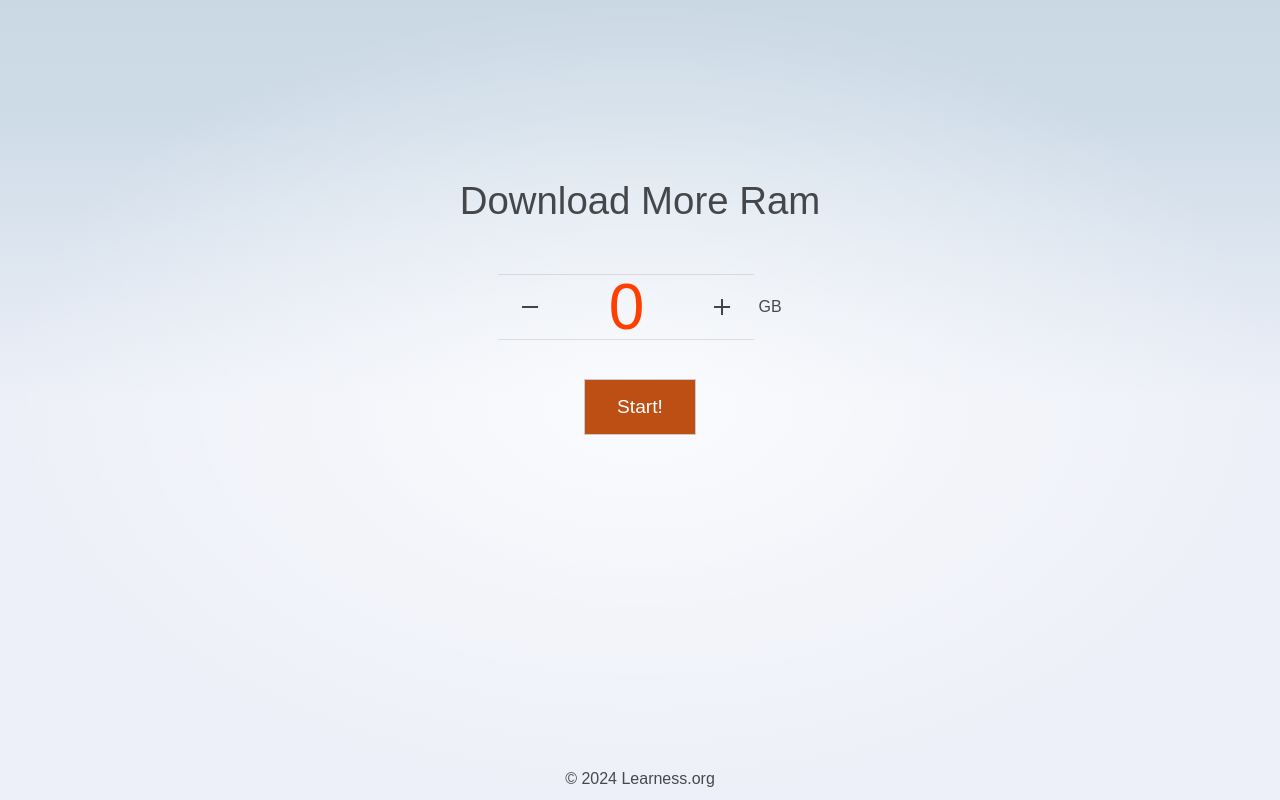
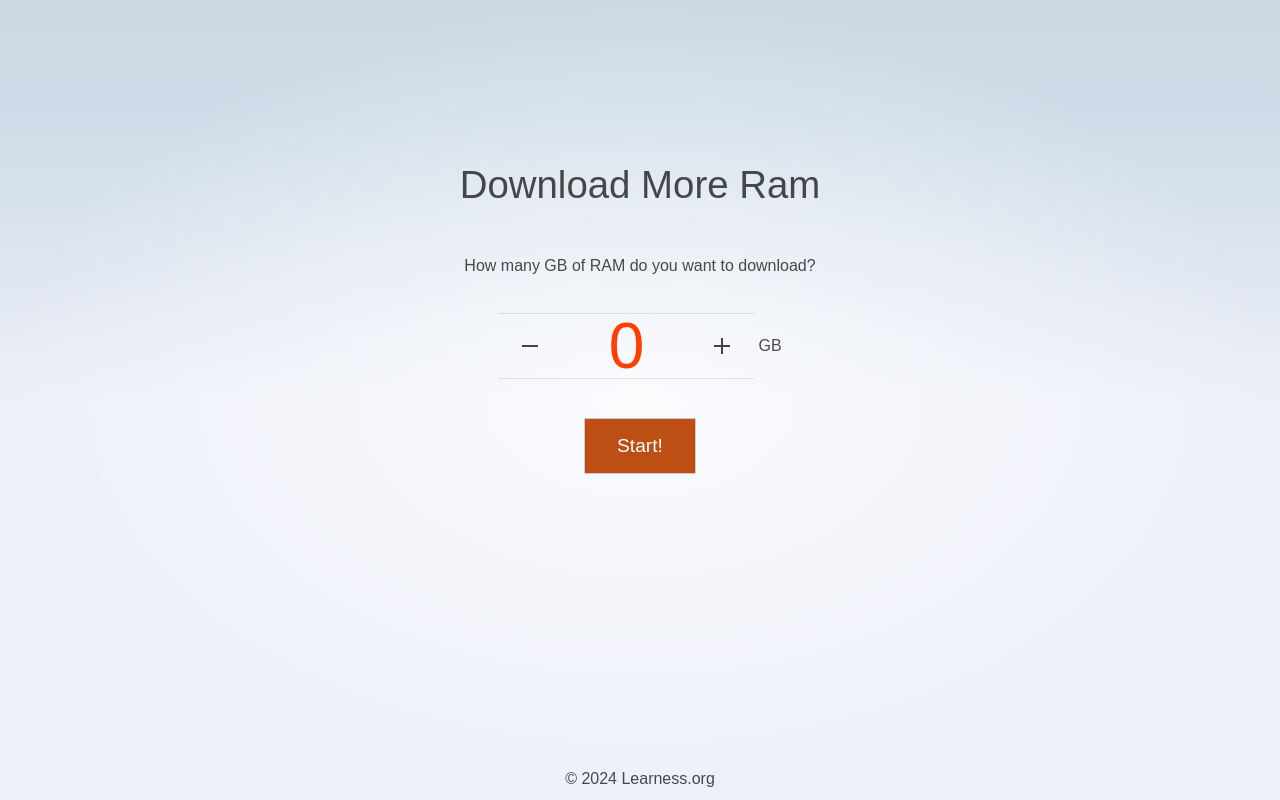
Before and after one commit to tothambrus11/learness-ram, a SvelteKit app: page / in a window 1280 px wide. Built offline with nearby package versions, Linux system fonts and the light colour scheme.

Commit message:
Fix negative

```diff
--- a/src/routes/+page.svelte
+++ b/src/routes/+page.svelte
@@ -8,6 +8,9 @@
     Download More Ram
   </h1>
 
+  <p>
+    How many GB of RAM do you want to download?
+  </p>
   <table border="0">
     <tr>
       <td>
--- a/src/routes/Counter.svelte
+++ b/src/routes/Counter.svelte
@@ -14,7 +14,7 @@
 </script>
 
 <div class="counter">
-  <button on:click={() => count -= 1} aria-label="Decrease the counter by one if it's not already 0">
+  <button on:click={() => count -= +!!count} aria-label="Decrease the counter by one if it's not already 0">
     <svg aria-hidden="true" viewBox="0 0 1 1">
       <path d="M0,0.5 L1,0.5" />
     </svg>
```
